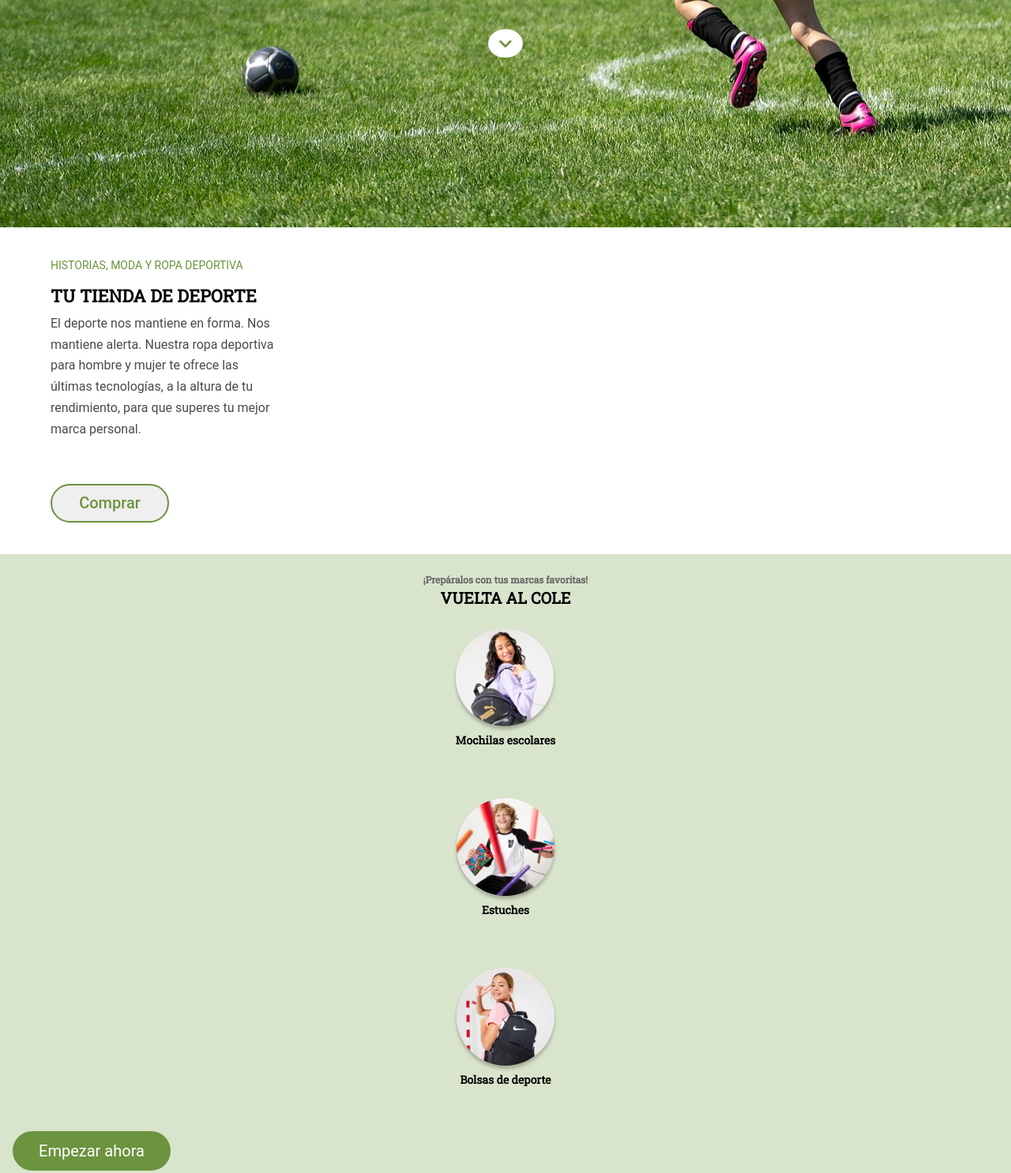
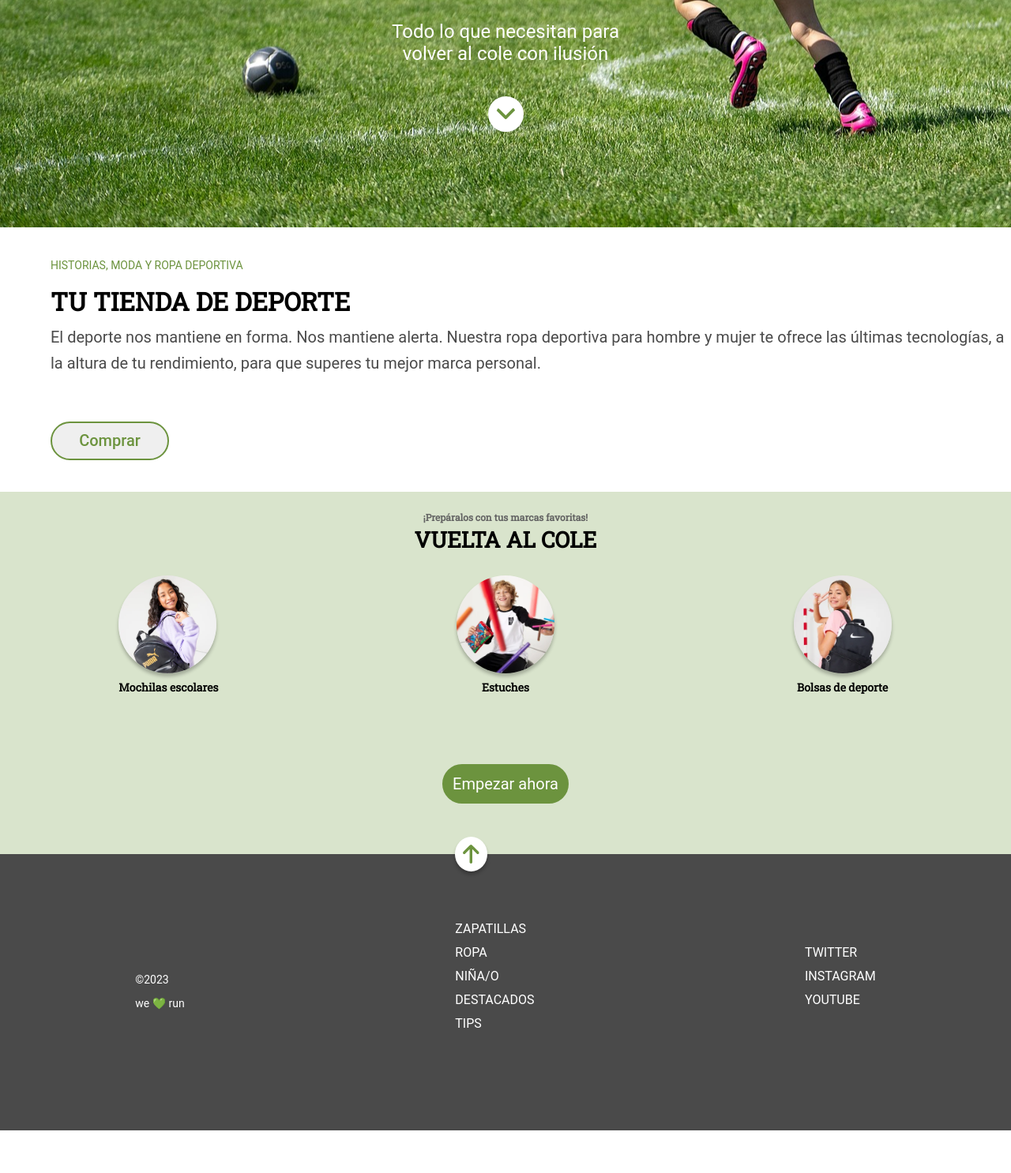
Before and after one commit to Adalab/modulo-1-evaluacion-final-ArantzaGG, a website: page src/html/index.html in a window 1280 px wide. Shown: the part 512-1998 px from the top of the page at 79% size. After the commit the page ends 1944 px from the top, so only its background shows below. Drawn offline with nearby package versions, Linux system fonts and the light colour scheme; files that its build step writes are made by us from their sources; files whose address does not match are found by name.

Commit message:
first_responsive_tablet

```diff
--- a/src/html/partials/footer.html
+++ b/src/html/partials/footer.html
@@ -1,14 +1,26 @@
-<footer class="footer">
+<footer>
+  <a href="./index.html#hero">
+    <img
+    src="./assets/images/ico-arrow (1).svg"
+    alt="arrowup"
+    class="footer__img">
+  </a>
+  <div class="footer">
       <ul class="footer__list">
         <li class="footer__list--li"><a class="footer__list--link" href="https://adalab.es/">Zapatillas</a></li>
         <li class="footer__list--li"><a class="footer__list--link" href="https://adalab.es/">ropa</a></li>
         <li class="footer__list--li"><a class="footer__list--link" href="https://adalab.es/">niña/o</a></li>
         <li class="footer__list--li"><a class="footer__list--link" href="https://adalab.es/">destacados</a></li>
         <li class="footer__list--li"><a class="footer__list--link" href="https://adalab.es/">tips</a></li>
+      </ul>
+      <ul class="footer__list">
         <li class="footer__list--li"><a class="footer__list--link" href="https://adalab.es/">twitter</a></li>
         <li class="footer__list--li"><a class="footer__list--link" href="https://adalab.es/">instagram</a></li>
         <li class="footer__list--li"><a class="footer__list--link" href="https://adalab.es/">youtube</a></li>
       </ul>
-  <p class="footer__copy">©2023</p>
-  <p class="footer__copy">we <span class="love">&#128154</span> run</p>
+    <div class="footer__copy">
+      <p>©2023</p>
+      <p>we <span class="love">&#128154</span> run</p>
+    </div>
+  </div>
 </footer>
--- a/src/html/partials/main_hero.html
+++ b/src/html/partials/main_hero.html
@@ -1,4 +1,4 @@
-<section class="hero">
+<section class="hero" id="hero">
   <h1 class="hero__h1">comienzos compartidos</h1>
   <p class="hero__p">Todo lo que necesitan para volver al cole con ilusión</p>
   <a href= "./index.html#list">
--- a/src/html/partials/main_list.html
+++ b/src/html/partials/main_list.html
@@ -26,7 +26,8 @@
       />
       <h4 class="list__div--h4">Bolsas de deporte</h4>
     </div>
-  <button class="list__button">Empezar ahora</button>
+    <div class="list__div">
+      <button class="list__div--button">Empezar ahora</button>
     </div>
-
+  </div>
 </section>
--- a/src/scss/layout/_article.scss
+++ b/src/scss/layout/_article.scss
@@ -6,12 +6,19 @@ flex-direction: column;
 justify-content: center;
 margin-left: 5vw;
 margin-bottom: 5vh;
+@media (min-width: 768px) {
 
+    max-width: 100vw;
+
+     }
     &__p{
     color: $green;
     text-transform: uppercase;
     font-family: $font-main;
     font-size: 0.875rem;
+
+
+
     }
 
     &__article {
@@ -25,6 +32,11 @@ margin-bottom: 5vh;
         padding-top: 2vh;
         padding-bottom: 1vh;
 
+        @media (min-width: 768px) {
+
+            font-size: 2rem;
+            font-weight: bold;
+             }
         }
 
         &--p {
@@ -34,6 +46,10 @@ margin-bottom: 5vh;
            color: $grey;
            padding-bottom: 7vh;
 
+           @media (min-width: 768px) {
+
+            font-size: 1.25rem;
+             }
         }
     }
    &__button {
--- a/src/scss/layout/_footer.scss
+++ b/src/scss/layout/_footer.scss
@@ -8,6 +8,23 @@
     padding-top: 10vh;
     padding-bottom: 10vh;
 
+    @media (min-width:768px) {
+        flex-direction: row;
+        justify-content: space-around;
+    }
+
+    &__img {
+        background-color: white;
+        border-radius: 50%;
+        padding: 10px;
+        box-shadow: 0 0.25rem 0.25rem 0 rgba(0, 0, 0, 0.25);
+        position: absolute;
+        left: 45vw;
+        transform: translateY(-50%);
+
+
+    }
+
     &__list {
         list-style: none;
         line-height: 1.88;
@@ -15,12 +32,8 @@
         text-align: center;
         padding-bottom: 5vh;
 
-        &--li {
-
-            &:nth-child(6n) {
-            padding-top: 5vh;
-            }
-
+        @media (min-width:768px) {
+            text-align: left;;
         }
 
         &--link {
@@ -31,11 +44,16 @@
             text-align: center;
         }
     }
+
     &__copy {
         font-family: $font-main;
         font-size: 0.875rem;
         line-height: 2.14;
         color: white;
 
+        @media (min-width:768px) {
+            order: -2;
+        }
     }
+
 }
--- a/src/scss/layout/_hero.scss
+++ b/src/scss/layout/_hero.scss
@@ -9,6 +9,11 @@ flex-direction: column;
 justify-content: center;
 align-items: center;
 margin-top: -36.8px;
+@media (min-width: 768px) {
+    background-repeat: no-repeat;
+    background-position: 0;
+     }
+
 
 
 &__h1 {
@@ -20,6 +25,12 @@ margin-top: -36.8px;
     text-align: center;
     padding-top: 25vh;
 
+    @media (min-width: 768px) {
+    padding-top: 35vh;
+    font-size: 4.688rem;
+    line-height: 6.25rem;
+     }
+
     }
 
 &__p {
@@ -28,13 +39,28 @@ margin-top: -36.8px;
     font-size: 1rem;
     text-align: center;
     margin: 40px;
-}
+
+    @media (min-width: 768px) {
+        font-size: 1.5rem;
+        line-height: 28px;
+        max-width: 350px;
+         }
+
+    }
+
 &__img {
     background-color: white;
-    padding: 0.8rem;
+    width: 30px;
+    height: 30px;
+    border: 10px solid white;
     border-radius: 50%;
-    flex-grow: 0;
+
+    @media (min-width: 768px) {
+       width: 45px;
+       height: 45px;
+         }
+
+
+    }
 
 }
-
-}
--- a/src/scss/layout/_list.scss
+++ b/src/scss/layout/_list.scss
@@ -15,6 +15,10 @@
         font-size: 1.25rem;
         text-align: center;
         line-height: 1.5;
+        @media (min-width: 768px) {
+
+            font-size: 1.75rem;
+             }
     }
 
     &__wrapper{
@@ -24,7 +28,12 @@
         width: 100vw;
         justify-content: center;
         align-items: center;
+        @media (min-width: 768px) {
 
+            grid-template-columns: 1fr 1fr 1fr;
+            row-gap: 5vw;
+
+             }
     }
 
     &__div {
@@ -33,6 +42,11 @@
         justify-content: center;
         grid-gap: 1vh;
 
+        @media (min-width:768px) {
+            &:nth-child(4n) {
+                grid-column: 1/4;
+                }
+       }
         &--img{
         height: 7.75rem;
         border-radius: 50%;
@@ -44,8 +58,9 @@
         font-size: 0.875rem;
         text-align: center;
         }
-    }
-    &__button {
+
+
+        &--button {
         background-color: $green;
         color: white;
         padding: 10px;
@@ -53,9 +68,10 @@
         font-size: 1.25rem;
         border-radius: 1.5em;
         border: solid $green;
-        margin: 2vh;
         max-width: 200px;
+        margin-bottom: 8vh;
 
+    }
 
 
     }
```
Lines whose indentation alone changed are shown as unchanged.
